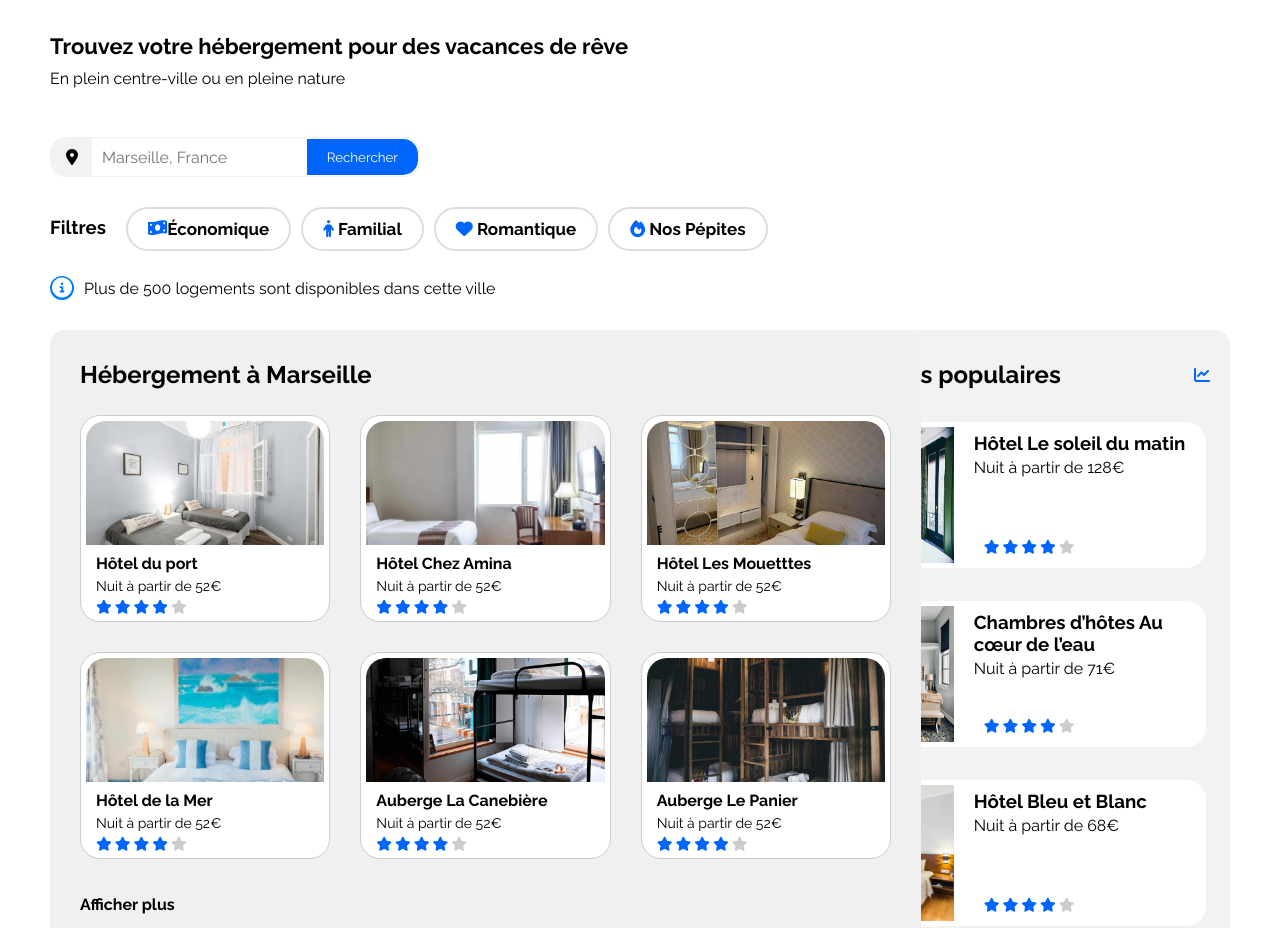
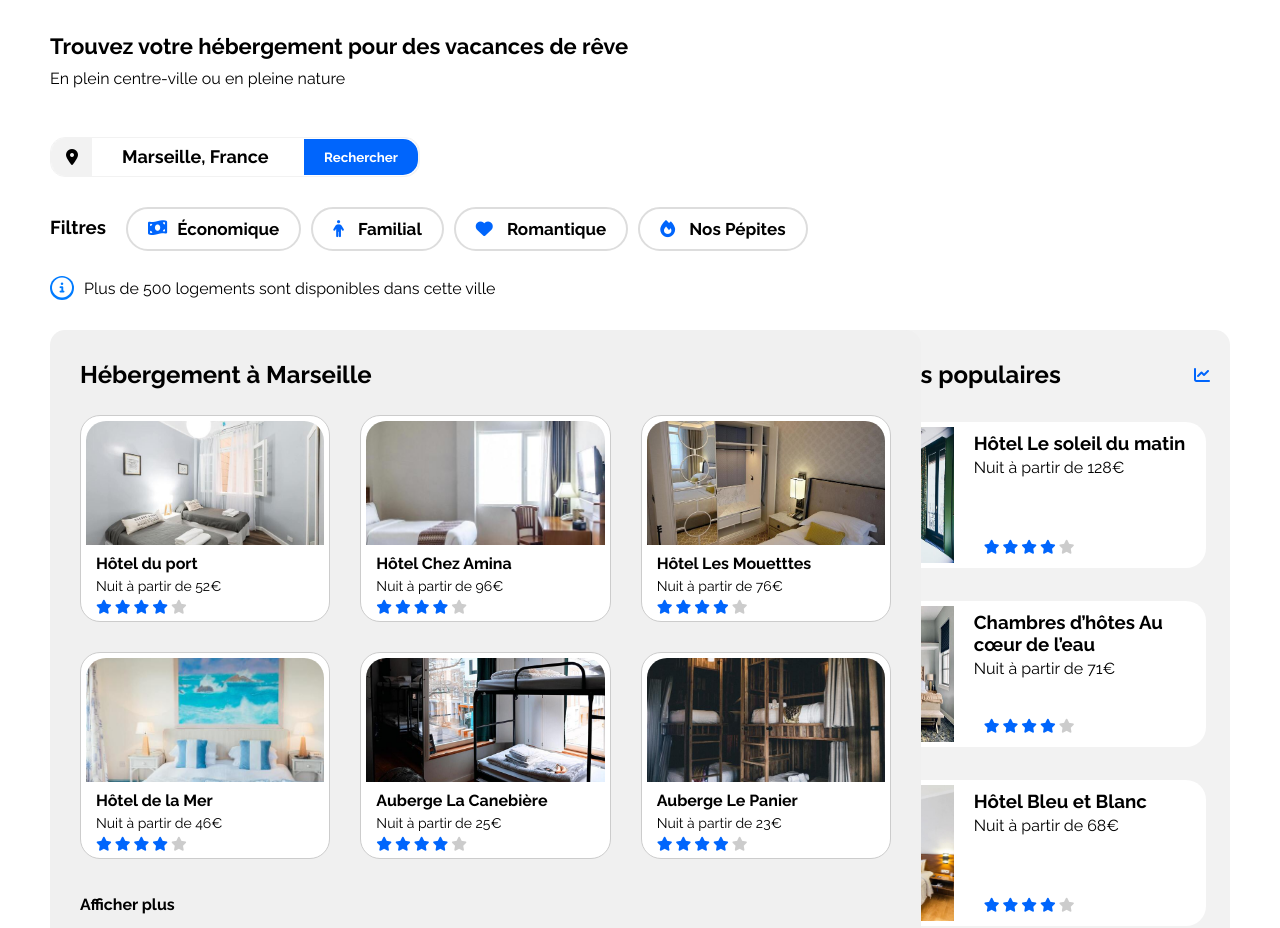
Before and after one commit to Brayann-Graux/Projet_1, a plain HTML site: page index.html in a window 1280 px wide. Shown: the part 47-975 px from the top of the page. Drawn offline with Linux system fonts and the light colour scheme.

Commit message:
modification de quelque element css

```diff
--- a/css/style.css
+++ b/css/style.css
@@ -122,6 +122,13 @@ color: black;
     font-size: 16px;
 }
 
+.barre-recherche input::placeholder {
+    color: black; /* Couleur du texte du placeholder */
+    font-weight: bold;
+    font-size: 18px;
+    padding-left: 20px;
+}
+
 /* Style du bouton de recherche */
 .barre-recherche button[type="submit"] {
     background-color: #0065FC; /* Couleur de fond bleue */
@@ -130,6 +137,7 @@ color: black;
     padding: 10px 20px;
     cursor: pointer;
     border-radius: 0 15px 15px 0; /* Arrondi seulement sur le côté droit */
+    font-weight: bold;
 }
 
 /* Style lorsque le bouton est survolé */
@@ -142,6 +150,10 @@ color: black;
 .container-filtres {
     display: flex; /* Utilisation de flexbox pour aligner les éléments */
     align-items: center; /* Aligner les éléments verticalement */
+}
+
+.container-filtres i {
+    padding-right: 10px;
 }
 
 .Filtres {
@@ -200,6 +212,7 @@ color: black;
 
 .bouton-economique:hover {
     background-color: #deebff;
+    transform: translateY(-5px);
 }
 
 .bouton-Familial {
@@ -210,6 +223,7 @@ color: black;
 
 .bouton-Familial:hover {
     background-color: #deebff;
+    transform: translateY(-5px);
 }
 
 .bouton-Romantique {
@@ -220,6 +234,7 @@ color: black;
 
 .bouton-Romantique:hover {
     background-color: #deebff;
+    transform: translateY(-5px);
 }
 
 .bouton-Nos-Pépites {
@@ -230,6 +245,7 @@ color: black;
 
 .bouton-Nos-Pépites:hover {
     background-color: #deebff;
+    transform: translateY(-5px);
 }
 
 /* ICONE INFO ET TEXTE */
--- a/index.html
+++ b/index.html
@@ -12,6 +12,7 @@
         integrity="sha512-MV7K8+y+gLIBoVD59lQIYicR65iaqukzvf/nwasF0nqhPay5w/9lJmVM2hMDcnK1OnMGCdVK+iQrJ7lzPJQd1w=="
         crossorigin="anonymous" referrerpolicy="no-referrer" />
     <link rel="stylesheet" href="./css/style.css">
+    <link rel="stylesheet" href="css/Media queries.css">
 </head>
 
 <body>
@@ -98,7 +99,7 @@
                                     <img src="./images/hebergements/Hôtel Chez Amina.jpg" alt="Image de la chambre d'hôtel montrant un lit">
                                     <div class="card-details">
                                         <h3 class="hotel-title">Hôtel Chez Amina</h3>
-                                        <p class="price">Nuit à partir de 52€</p>
+                                        <p class="price">Nuit à partir de 96€</p>
                                     </div>
                                     <div class="card-rating">
                                         <i class="fa-xs fa-solid fa-star" aria-hidden="true"></i>
@@ -115,7 +116,7 @@
                                     <img src="./images/hebergements/Hôtel Les mouetttes.jpg" alt="Image de la chambre d'hôtel montrant un lit">
                                     <div class="card-details">
                                         <h3 class="hotel-title">Hôtel Les Mouetttes</h3>
-                                        <p class="price">Nuit à partir de 52€</p>
+                                        <p class="price">Nuit à partir de 76€</p>
                                     </div>
                                     <div class="card-rating">
                                         <i class="fa-xs fa-solid fa-star" aria-hidden="true"></i>
@@ -132,7 +133,7 @@
                                     <img src="./images/hebergements/Hôtel de la mer.jpg" alt="Image de la chambre d'hôtel montrant un lit">
                                     <div class="card-details">
                                         <h3 class="hotel-title">Hôtel de la Mer</h3>
-                                        <p class="price">Nuit à partir de 52€</p>
+                                        <p class="price">Nuit à partir de 46€</p>
                                     </div>
                                     <div class="card-rating">
                                         <i class="fa-xs fa-solid fa-star" aria-hidden="true"></i>
@@ -149,7 +150,7 @@
                                     <img src="./images/hebergements/Auberge La Canebière.jpg" alt="Image de la chambre d'hôtel montrant un lit">
                                     <div class="card-details">
                                         <h3 class="hotel-title">Auberge La Canebière</h3>
-                                        <p class="price">Nuit à partir de 52€</p>
+                                        <p class="price">Nuit à partir de 25€</p>
                                     </div>
                                     <div class="card-rating">
                                         <i class="fa-xs fa-solid fa-star" aria-hidden="true"></i>
@@ -166,7 +167,7 @@
                                     <img src="./images/hebergements/Auberge Le Panier.jpg" alt="Image de la chambre d'hôtel montrant un lit">
                                     <div class="card-details">
                                         <h3 class="hotel-title">Auberge Le Panier</h3>
-                                        <p class="price">Nuit à partir de 52€</p>
+                                        <p class="price">Nuit à partir de 23€</p>
                                     </div>
                                     <div class="card-rating">
                                         <i class="fa-xs fa-solid fa-star" aria-hidden="true"></i>
```
